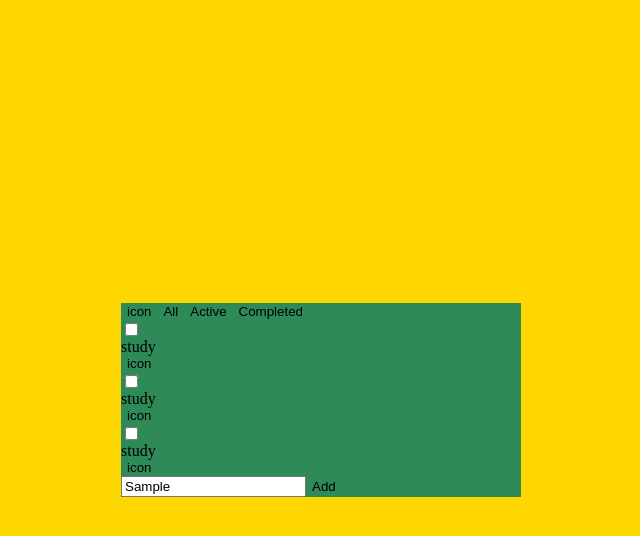
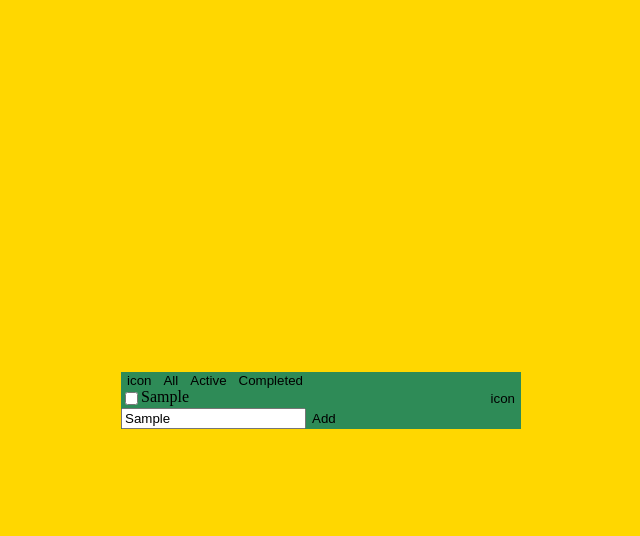
Before and after one commit to oqoqoh/project-todo, a React (Create React App) app: page / in a window 1280 px wide. Both pictures are taken after typing "Sample" into the empty fields and a click on the button "Add". Shown: the top 536 px of the page, without its empty margins (319-959 px from the left). Built offline with nearby package versions, Linux system fonts and the light colour scheme.

Commit message:
🚧 체크박스 클릭스 state 변경까지 작업

```diff
--- a/src/App.js
+++ b/src/App.js
@@ -5,23 +5,41 @@ import Main from './components/main/Main';
 
 function App() {
     const [todoList, setTodoList] = useState([]);
-    const [todo, setTodo] = useState({});
-    const date = new Date();
+
     const addTodoList = (val) => {
         let data = {
-            _id: new Date().toString(),
+            _id: new Date().getTime(),
             title: val,
             done: false,
         };
-        setTodoList((prev) => prev.push(data));
+        //setTodoList((prev) => prev.push(data));
+        setTodoList((prev) => [...prev, data]);
         console.log(todoList);
+    };
+    const checkToggle = (todoId) => {
+        //const findOne = todoList.filter((todo) => todo._id === todoId);
+        // setTodoList(
+        //     todoList.map((todo) => {
+        //         if (todo._id !== todoId) return;
+        //         else todo._id = !todo._id;
+        //     })
+        // );
+        setTodoList(
+            todoList.map((todo) => {
+                if (todo._id === todoId) {
+                    return { ...todo, done: !todo.done };
+                }
+            })
+        );
+
+        console.log('todoList : ', todoList);
     };
     return (
         <div id="App">
             <h1 className="a11y-hidden">Todo List</h1>
             <div className="cnt-todo">
                 <Header />
-                <Main />
+                <Main todoList={todoList} checkToggle={checkToggle} />
                 <Footer addTodoList={addTodoList} />
             </div>
         </div>
--- a/src/components/main/Main.jsx
+++ b/src/components/main/Main.jsx
@@ -1,24 +1,23 @@
 import React from 'react';
 
-export default function Main() {
+export default function Main({ todoList, checkToggle }) {
+    console.log('Main Compo / todoList ::', todoList);
+    const handleCheckbox = (id) => {
+        checkToggle(id);
+    };
     return (
         <main>
             <ul>
-                <li>
-                    <input type="checkbox"></input>
-                    <p>study</p>
-                    <button>icon</button>
-                </li>
-                <li>
-                    <input type="checkbox"></input>
-                    <p>study</p>
-                    <button>icon</button>
-                </li>
-                <li>
-                    <input type="checkbox"></input>
-                    <p>study</p>
-                    <button>icon</button>
-                </li>
+                {todoList.map((todo) => {
+                    return (
+                        <li key={todo._id} style={{ display: 'flex' }} onClick={() => handleCheckbox(todo._id)}>
+                            <input type="checkbox"></input>
+                            <p style={{ textDecorationLine: todo.done ? 'line-through' : 'none' }}>{todo.title}</p>
+
+                            <button style={{ marginLeft: 'auto' }}>icon</button>
+                        </li>
+                    );
+                })}
             </ul>
         </main>
     );
```
